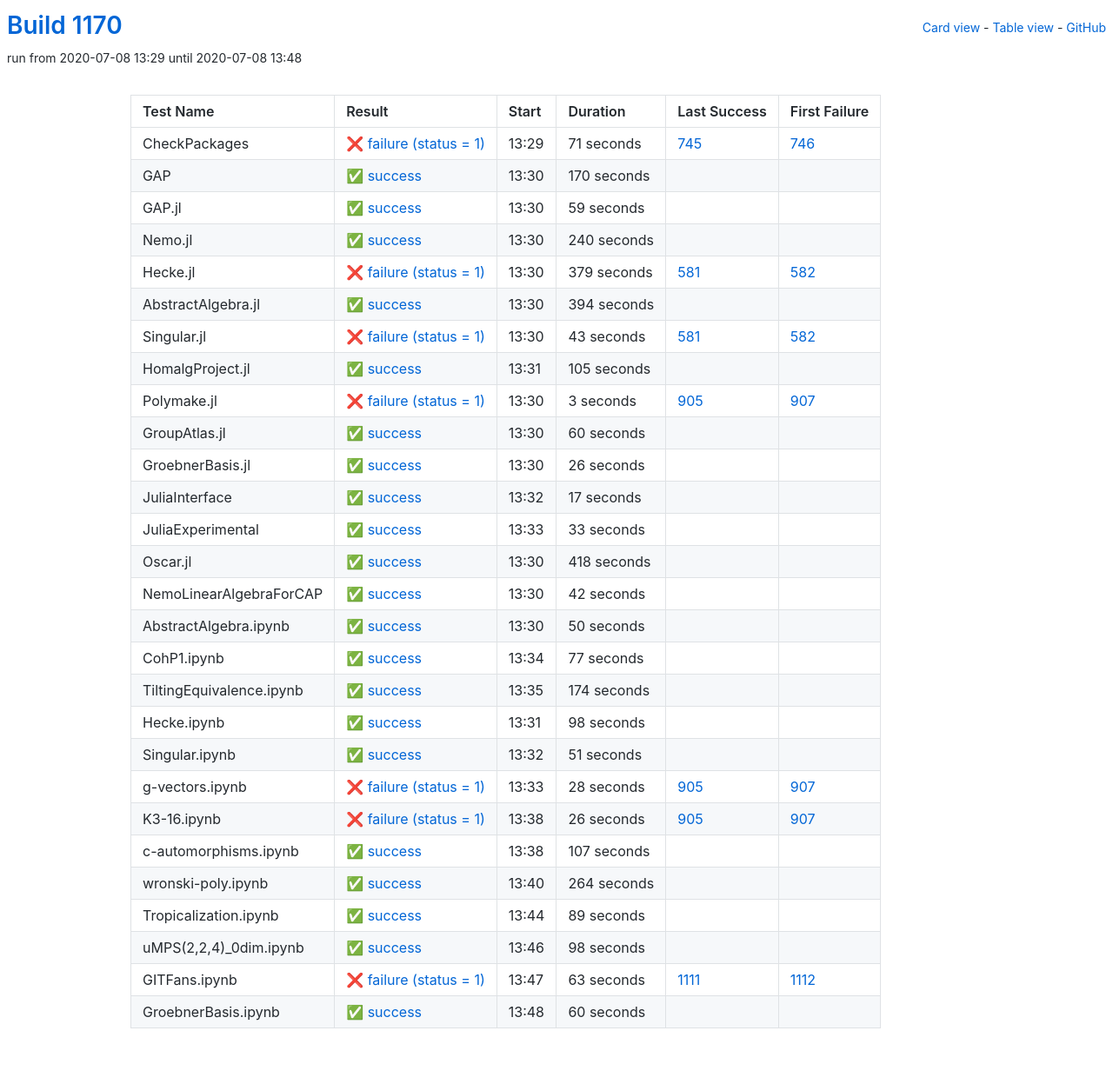
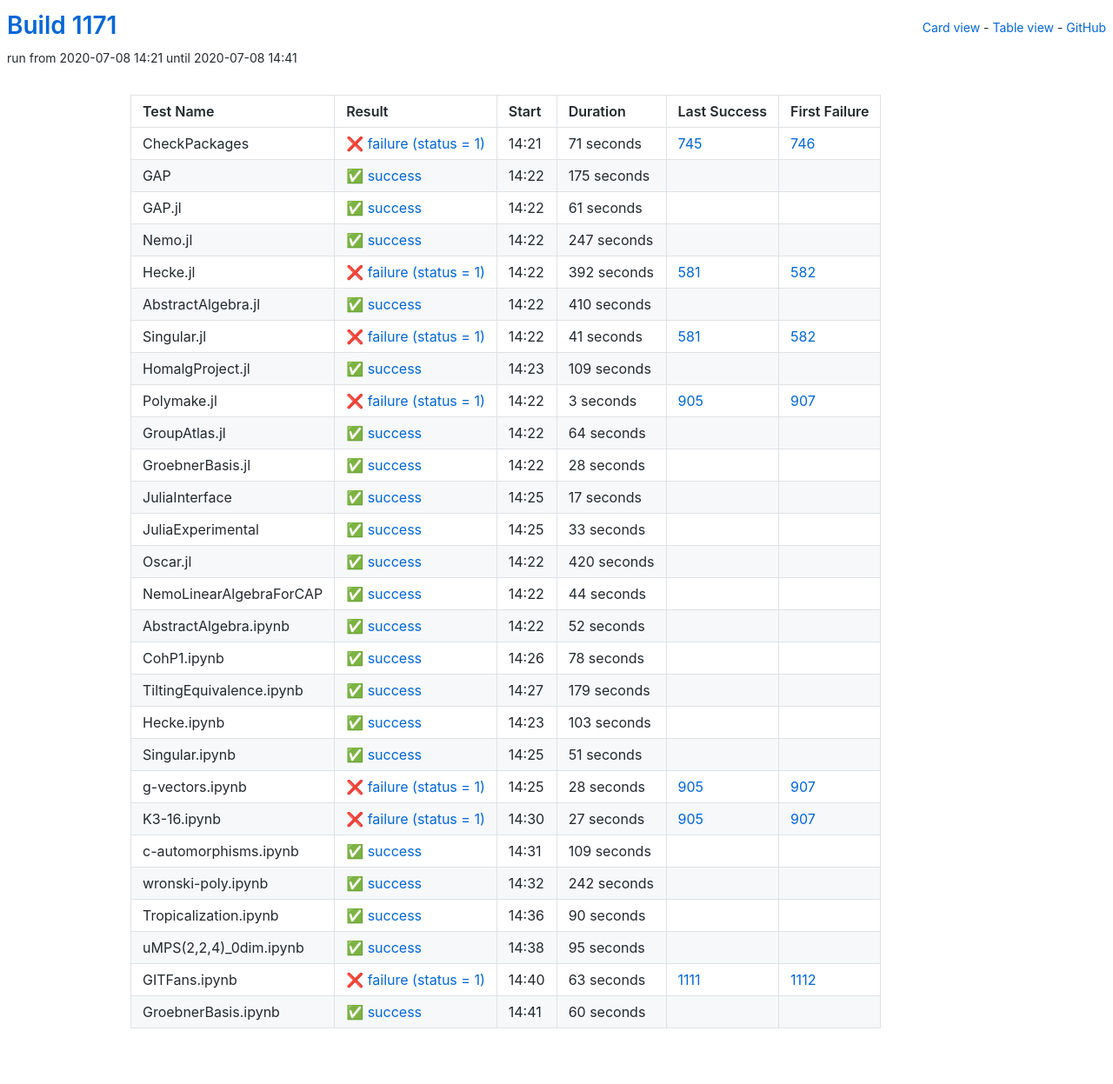
Before and after one commit to oscar-system/oscar-ci-status-1.4, a Jekyll site: the page built from table.html, in a window 1280 px wide. Shown: the whole page at 87% size. Built offline with Jekyll 4.4.1, drawn with Linux system fonts in a browser that asks for light colours.

Commit message:
Build #1171

```diff
--- a/_data/ci.yml
+++ b/_data/ci.yml
@@ -1,6 +1,6 @@
 ---
-build: 1170
-build_url: https://oscarci.mathematik.uni-kl.de/job/oscar-julia-1.4/1170/
+build: 1171
+build_url: https://oscarci.mathematik.uni-kl.de/job/oscar-julia-1.4/1171/
 job: oscar-julia-1.4
 organization: oscar-system
 repo: oscar-ci-status-1.4
@@ -8,8 +8,8 @@ repourl: https://github.com/oscar-system/oscar-ci-status-1.4
 tests:
 - name: CheckPackages
   id: checkpackages
-  log: https://oscarci.mathematik.uni-kl.de/job/oscar-julia-1.4/1170/artifact/logs/build-1170/CheckPackages.log
-  start: 2020-07-08 13:29
+  log: https://oscarci.mathematik.uni-kl.de/job/oscar-julia-1.4/1171/artifact/logs/build-1171/CheckPackages.log
+  start: 2020-07-08 14:21
   success: false
   exitcode: 1
   status: failure
@@ -20,92 +20,92 @@ tests:
   first_failure_url: https://oscarci.mathematik.uni-kl.de/job/oscar-julia-1.4/746/
 - name: GAP
   id: gap
-  log: https://oscarci.mathematik.uni-kl.de/job/oscar-julia-1.4/1170/artifact/logs/build-1170/GAP.log
-  start: 2020-07-08 13:30
+  log: https://oscarci.mathematik.uni-kl.de/job/oscar-julia-1.4/1171/artifact/logs/build-1171/GAP.log
+  start: 2020-07-08 14:22
   success: true
   exitcode: 0
   status: success
-  duration: 170
+  duration: 175
   last_success: false
   last_success_url:
   first_failure: false
   first_failure_url:
 - name: GAP.jl
   id: gap-jl
-  log: https://oscarci.mathematik.uni-kl.de/job/oscar-julia-1.4/1170/artifact/logs/build-1170/GAP.jl.log
-  start: 2020-07-08 13:30
+  log: https://oscarci.mathematik.uni-kl.de/job/oscar-julia-1.4/1171/artifact/logs/build-1171/GAP.jl.log
+  start: 2020-07-08 14:22
   success: true
   exitcode: 0
   status: success
-  duration: 59
+  duration: 61
   last_success: false
   last_success_url:
   first_failure: false
   first_failure_url:
 - name: Nemo.jl
   id: nemo-jl
-  log: https://oscarci.mathematik.uni-kl.de/job/oscar-julia-1.4/1170/artifact/logs/build-1170/Nemo.jl.log
-  start: 2020-07-08 13:30
+  log: https://oscarci.mathematik.uni-kl.de/job/oscar-julia-1.4/1171/artifact/logs/build-1171/Nemo.jl.log
+  start: 2020-07-08 14:22
   success: true
   exitcode: 0
   status: success
-  duration: 240
+  duration: 247
   last_success: false
   last_success_url:
   first_failure: false
   first_failure_url:
 - name: Hecke.jl
   id: hecke-jl
-  log: https://oscarci.mathematik.uni-kl.de/job/oscar-julia-1.4/1170/artifact/logs/build-1170/Hecke.jl.log
-  start: 2020-07-08 13:30
+  log: https://oscarci.mathematik.uni-kl.de/job/oscar-julia-1.4/1171/artifact/logs/build-1171/Hecke.jl.log
+  start: 2020-07-08 14:22
   success: false
   exitcode: 1
   status: failure
-  duration: 379
+  duration: 392
   last_success: 581
   last_success_url: https://oscarci.mathematik.uni-kl.de/job/oscar-julia-1.4/581/
   first_failure: 582
   first_failure_url: https://oscarci.mathematik.uni-kl.de/job/oscar-julia-1.4/582/
 - name: AbstractAlgebra.jl
   id: abstractalgebra-jl
-  log: https://oscarci.mathematik.uni-kl.de/job/oscar-julia-1.4/1170/artifact/logs/build-1170/AbstractAlgebra.jl.log
-  start: 2020-07-08 13:30
+  log: https://oscarci.mathematik.uni-kl.de/job/oscar-julia-1.4/1171/artifact/logs/build-1171/AbstractAlgebra.jl.log
+  start: 2020-07-08 14:22
   success: true
   exitcode: 0
   status: success
-  duration: 394
+  duration: 410
   last_success: false
   last_success_url:
   first_failure: false
   first_failure_url:
 - name: Singular.jl
   id: singular-jl
-  log: https://oscarci.mathematik.uni-kl.de/job/oscar-julia-1.4/1170/artifact/logs/build-1170/Singular.jl.log
-  start: 2020-07-08 13:30
+  log: https://oscarci.mathematik.uni-kl.de/job/oscar-julia-1.4/1171/artifact/logs/build-1171/Singular.jl.log
+  start: 2020-07-08 14:22
   success: false
   exitcode: 1
   status: failure
-  duration: 43
+  duration: 41
   last_success: 581
   last_success_url: https://oscarci.mathematik.uni-kl.de/job/oscar-julia-1.4/581/
   first_failure: 582
   first_failure_url: https://oscarci.mathematik.uni-kl.de/job/oscar-julia-1.4/582/
 - name: HomalgProject.jl
   id: homalgproject-jl
-  log: https://oscarci.mathematik.uni-kl.de/job/oscar-julia-1.4/1170/artifact/logs/build-1170/HomalgProject.jl.log
-  start: 2020-07-08 13:31
+  log: https://oscarci.mathematik.uni-kl.de/job/oscar-julia-1.4/1171/artifact/logs/build-1171/HomalgProject.jl.log
+  start: 2020-07-08 14:23
   success: true
   exitcode: 0
   status: success
-  duration: 105
+  duration: 109
   last_success: false
   last_success_url:
   first_failure: false
   first_failure_url:
 - name: Polymake.jl
   id: polymake-jl
-  log: https://oscarci.mathematik.uni-kl.de/job/oscar-julia-1.4/1170/artifact/logs/build-1170/Polymake.jl.log
-  start: 2020-07-08 13:30
+  log: https://oscarci.mathematik.uni-kl.de/job/oscar-julia-1.4/1171/artifact/logs/build-1171/Polymake.jl.log
+  start: 2020-07-08 14:22
   success: false
   exitcode: 1
   status: failure
@@ -116,32 +116,32 @@ tests:
   first_failure_url: https://oscarci.mathematik.uni-kl.de/job/oscar-julia-1.4/907/
 - name: GroupAtlas.jl
   id: groupatlas-jl
-  log: https://oscarci.mathematik.uni-kl.de/job/oscar-julia-1.4/1170/artifact/logs/build-1170/GroupAtlas.jl.log
-  start: 2020-07-08 13:30
+  log: https://oscarci.mathematik.uni-kl.de/job/oscar-julia-1.4/1171/artifact/logs/build-1171/GroupAtlas.jl.log
+  start: 2020-07-08 14:22
   success: true
   exitcode: 0
   status: success
-  duration: 60
+  duration: 64
   last_success: false
   last_success_url:
   first_failure: false
   first_failure_url:
 - name: GroebnerBasis.jl
   id: groebnerbasis-jl
-  log: https://oscarci.mathematik.uni-kl.de/job/oscar-julia-1.4/1170/artifact/logs/build-1170/GroebnerBasis.jl.log
-  start: 2020-07-08 13:30
+  log: https://oscarci.mathematik.uni-kl.de/job/oscar-julia-1.4/1171/artifact/logs/build-1171/GroebnerBasis.jl.log
+  start: 2020-07-08 14:22
   success: true
   exitcode: 0
   status: success
-  duration: 26
+  duration: 28
   last_success: false
   last_success_url:
   first_failure: false
   first_failure_url:
 - name: JuliaInterface
   id: juliainterface
-  log: https://oscarci.mathematik.uni-kl.de/job/oscar-julia-1.4/1170/artifact/logs/build-1170/JuliaInterface.log
-  start: 2020-07-08 13:32
+  log: https://oscarci.mathematik.uni-kl.de/job/oscar-julia-1.4/1171/artifact/logs/build-1171/JuliaInterface.log
+  start: 2020-07-08 14:25
   success: true
   exitcode: 0
   status: success
@@ -152,8 +152,8 @@ tests:
   first_failure_url:
 - name: JuliaExperimental
   id: juliaexperimental
-  log: https://oscarci.mathematik.uni-kl.de/job/oscar-julia-1.4/1170/artifact/logs/build-1170/JuliaExperimental.log
-  start: 2020-07-08 13:33
+  log: https://oscarci.mathematik.uni-kl.de/job/oscar-julia-1.4/1171/artifact/logs/build-1171/JuliaExperimental.log
+  start: 2020-07-08 14:25
   success: true
   exitcode: 0
   status: success
@@ -164,80 +164,80 @@ tests:
   first_failure_url:
 - name: Oscar.jl
   id: oscar-jl
-  log: https://oscarci.mathematik.uni-kl.de/job/oscar-julia-1.4/1170/artifact/logs/build-1170/Oscar.jl.log
-  start: 2020-07-08 13:30
+  log: https://oscarci.mathematik.uni-kl.de/job/oscar-julia-1.4/1171/artifact/logs/build-1171/Oscar.jl.log
+  start: 2020-07-08 14:22
   success: true
   exitcode: 0
   status: success
-  duration: 418
+  duration: 420
   last_success: false
   last_success_url:
   first_failure: false
   first_failure_url:
 - name: NemoLinearAlgebraForCAP
   id: nemolinearalgebraforcap
-  log: https://oscarci.mathematik.uni-kl.de/job/oscar-julia-1.4/1170/artifact/logs/build-1170/NemoLinearAlgebraForCAP.log
-  start: 2020-07-08 13:30
+  log: https://oscarci.mathematik.uni-kl.de/job/oscar-julia-1.4/1171/artifact/logs/build-1171/NemoLinearAlgebraForCAP.log
+  start: 2020-07-08 14:22
   success: true
   exitcode: 0
   status: success
-  duration: 42
+  duration: 44
   last_success: false
   last_success_url:
   first_failure: false
   first_failure_url:
 - name: AbstractAlgebra.ipynb
   id: abstractalgebra-ipynb
-  log: https://oscarci.mathematik.uni-kl.de/job/oscar-julia-1.4/1170/artifact/logs/build-1170/AbstractAlgebra.ipynb.log
-  start: 2020-07-08 13:30
+  log: https://oscarci.mathematik.uni-kl.de/job/oscar-julia-1.4/1171/artifact/logs/build-1171/AbstractAlgebra.ipynb.log
+  start: 2020-07-08 14:22
   success: true
   exitcode: 0
   status: success
-  duration: 50
+  duration: 52
   last_success: false
   last_success_url:
   first_failure: false
   first_failure_url:
 - name: CohP1.ipynb
   id: cohp1-ipynb
-  log: https://oscarci.mathematik.uni-kl.de/job/oscar-julia-1.4/1170/artifact/logs/build-1170/CohP1.ipynb.log
-  start: 2020-07-08 13:34
+  log: https://oscarci.mathematik.uni-kl.de/job/oscar-julia-1.4/1171/artifact/logs/build-1171/CohP1.ipynb.log
+  start: 2020-07-08 14:26
   success: true
   exitcode: 0
   status: success
-  duration: 77
+  duration: 78
   last_success: false
   last_success_url:
   first_failure: false
   first_failure_url:
 - name: TiltingEquivalence.ipynb
   id: tiltingequivalence-ipynb
-  log: https://oscarci.mathematik.uni-kl.de/job/oscar-julia-1.4/1170/artifact/logs/build-1170/TiltingEquivalence.ipynb.log
-  start: 2020-07-08 13:35
+  log: https://oscarci.mathematik.uni-kl.de/job/oscar-julia-1.4/1171/artifact/logs/build-1171/TiltingEquivalence.ipynb.log
+  start: 2020-07-08 14:27
   success: true
   exitcode: 0
   status: success
-  duration: 174
+  duration: 179
   last_success: false
   last_success_url:
   first_failure: false
   first_failure_url:
 - name: Hecke.ipynb
   id: hecke-ipynb
-  log: https://oscarci.mathematik.uni-kl.de/job/oscar-julia-1.4/1170/artifact/logs/build-1170/Hecke.ipynb.log
-  start: 2020-07-08 13:31
+  log: https://oscarci.mathematik.uni-kl.de/job/oscar-julia-1.4/1171/artifact/logs/build-1171/Hecke.ipynb.log
+  start: 2020-07-08 14:23
   success: true
   exitcode: 0
   status: success
-  duration: 98
+  duration: 103
   last_success: false
   last_success_url:
   first_failure: false
   first_failure_url:
 - name: Singular.ipynb
   id: singular-ipynb
-  log: https://oscarci.mathematik.uni-kl.de/job/oscar-julia-1.4/1170/artifact/logs/build-1170/Singular.ipynb.log
-  start: 2020-07-08 13:32
+  log: https://oscarci.mathematik.uni-kl.de/job/oscar-julia-1.4/1171/artifact/logs/build-1171/Singular.ipynb.log
+  start: 2020-07-08 14:25
   success: true
   exitcode: 0
   status: success
@@ -248,8 +248,8 @@ tests:
   first_failure_url:
 - name: g-vectors.ipynb
   id: g-vectors-ipynb
-  log: https://oscarci.mathematik.uni-kl.de/job/oscar-julia-1.4/1170/artifact/logs/build-1170/g-vectors.ipynb.log
-  start: 2020-07-08 13:33
+  log: https://oscarci.mathematik.uni-kl.de/job/oscar-julia-1.4/1171/artifact/logs/build-1171/g-vectors.ipynb.log
+  start: 2020-07-08 14:25
   success: false
   exitcode: 1
   status: failure
@@ -260,68 +260,68 @@ tests:
   first_failure_url: https://oscarci.mathematik.uni-kl.de/job/oscar-julia-1.4/907/
 - name: K3-16.ipynb
   id: k3-16-ipynb
-  log: https://oscarci.mathematik.uni-kl.de/job/oscar-julia-1.4/1170/artifact/logs/build-1170/K3-16.ipynb.log
-  start: 2020-07-08 13:38
+  log: https://oscarci.mathematik.uni-kl.de/job/oscar-julia-1.4/1171/artifact/logs/build-1171/K3-16.ipynb.log
+  start: 2020-07-08 14:30
   success: false
   exitcode: 1
   status: failure
-  duration: 26
+  duration: 27
   last_success: 905
   last_success_url: https://oscarci.mathematik.uni-kl.de/job/oscar-julia-1.4/905/
   first_failure: 907
   first_failure_url: https://oscarci.mathematik.uni-kl.de/job/oscar-julia-1.4/907/
 - name: c-automorphisms.ipynb
   id: c-automorphisms-ipynb
-  log: https://oscarci.mathematik.uni-kl.de/job/oscar-julia-1.4/1170/artifact/logs/build-1170/c-automorphisms.ipynb.log
-  start: 2020-07-08 13:38
+  log: https://oscarci.mathematik.uni-kl.de/job/oscar-julia-1.4/1171/artifact/logs/build-1171/c-automorphisms.ipynb.log
+  start: 2020-07-08 14:31
   success: true
   exitcode: 0
   status: success
-  duration: 107
+  duration: 109
   last_success: false
   last_success_url:
   first_failure: false
   first_failure_url:
 - name: wronski-poly.ipynb
   id: wronski-poly-ipynb
-  log: https://oscarci.mathematik.uni-kl.de/job/oscar-julia-1.4/1170/artifact/logs/build-1170/wronski-poly.ipynb.log
-  start: 2020-07-08 13:40
+  log: https://oscarci.mathematik.uni-kl.de/job/oscar-julia-1.4/1171/artifact/logs/build-1171/wronski-poly.ipynb.log
+  start: 2020-07-08 14:32
   success: true
   exitcode: 0
   status: success
-  duration: 264
+  duration: 242
   last_success: false
   last_success_url:
   first_failure: false
   first_failure_url:
 - name: Tropicalization.ipynb
   id: tropicalization-ipynb
-  log: https://oscarci.mathematik.uni-kl.de/job/oscar-julia-1.4/1170/artifact/logs/build-1170/Tropicalization.ipynb.log
-  start: 2020-07-08 13:44
+  log: https://oscarci.mathematik.uni-kl.de/job/oscar-julia-1.4/1171/artifact/logs/build-1171/Tropicalization.ipynb.log
+  start: 2020-07-08 14:36
   success: true
   exitcode: 0
   status: success
-  duration: 89
+  duration: 90
   last_success: false
   last_success_url:
   first_failure: false
   first_failure_url:
 - name: uMPS(2,2,4)_0dim.ipynb
   id: umps-2-2-4-0dim-ipynb
-  log: https://oscarci.mathematik.uni-kl.de/job/oscar-julia-1.4/1170/artifact/logs/build-1170/uMPS-2-2-4-_0dim.ipynb.log
-  start: 2020-07-08 13:46
+  log: https://oscarci.mathematik.uni-kl.de/job/oscar-julia-1.4/1171/artifact/logs/build-1171/uMPS-2-2-4-_0dim.ipynb.log
+  start: 2020-07-08 14:38
   success: true
   exitcode: 0
   status: success
-  duration: 98
+  duration: 95
   last_success: false
   last_success_url:
   first_failure: false
   first_failure_url:
 - name: GITFans.ipynb
   id: gitfans-ipynb
-  log: https://oscarci.mathematik.uni-kl.de/job/oscar-julia-1.4/1170/artifact/logs/build-1170/GITFans.ipynb.log
-  start: 2020-07-08 13:47
+  log: https://oscarci.mathematik.uni-kl.de/job/oscar-julia-1.4/1171/artifact/logs/build-1171/GITFans.ipynb.log
+  start: 2020-07-08 14:40
   success: false
   exitcode: 1
   status: failure
@@ -332,8 +332,8 @@ tests:
   first_failure_url: https://oscarci.mathematik.uni-kl.de/job/oscar-julia-1.4/1112/
 - name: GroebnerBasis.ipynb
   id: groebnerbasis-ipynb
-  log: https://oscarci.mathematik.uni-kl.de/job/oscar-julia-1.4/1170/artifact/logs/build-1170/GroebnerBasis.ipynb.log
-  start: 2020-07-08 13:48
+  log: https://oscarci.mathematik.uni-kl.de/job/oscar-julia-1.4/1171/artifact/logs/build-1171/GroebnerBasis.ipynb.log
+  start: 2020-07-08 14:41
   success: true
   exitcode: 0
   status: success
```
Also changed, not shown: README.md.
